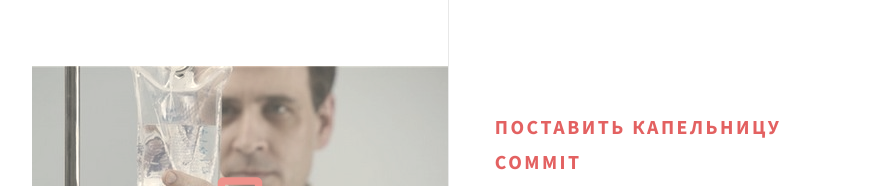
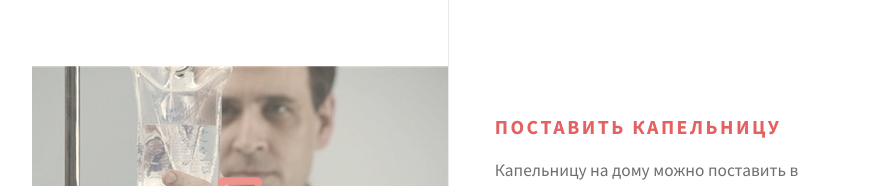
Before and after one commit to stremsky/alcostop, a plain HTML site: page index.html in a window 1280 px wide. Shown: the part 1445-1631 px from the top of the page, without its empty margins (192-1087 px from the left). Drawn offline with nearby package versions, Linux system fonts and the light colour scheme.

Commit message:
Update index.html

```diff
--- a/index.html
+++ b/index.html
@@ -2,7 +2,7 @@
 
 <html lang="ru">
 	<head>
-		<title>Наркологическая помощь</title>
+		<title>Наркологическая помощь lite</title>
 		 <link href="images/favicon.ico" rel="shortcut icon" type="image/x-icon" />
 		 <link rel="stylesheet" href="https://use.fontawesome.com/releases/v5.7.2/css/all.css" integrity="sha384-fnmOCqbTlWIlj8LyTjo7mOUStjsKC4pOpQbqyi7RrhN7udi9RwhKkMHpvLbHG9Sr" crossorigin="anonymous">
 		<meta name="description" content="Круглосуточная наркологическая помощь">
@@ -52,7 +52,7 @@
 			<section class="feature left">
 				<a href="#price" class="image icon fas fa-medkit"><img src="images/pic01.jpg" alt="" /></a>
 				<div class="content">
-					<h3> поставить капельницу commit</h3>
+					<h3> поставить капельницу </h3>
 					<p>Капельницу на дому можно поставить в любое время дня и ночи благодаря специальной бригаде наркологов. Им под силу даже самые тяжелые ситуации, когда надо не только поставить капельницу на дому, но также и вывести из запоя, снять «белую горячку». </p>
 				</div>
 			</section>
```
